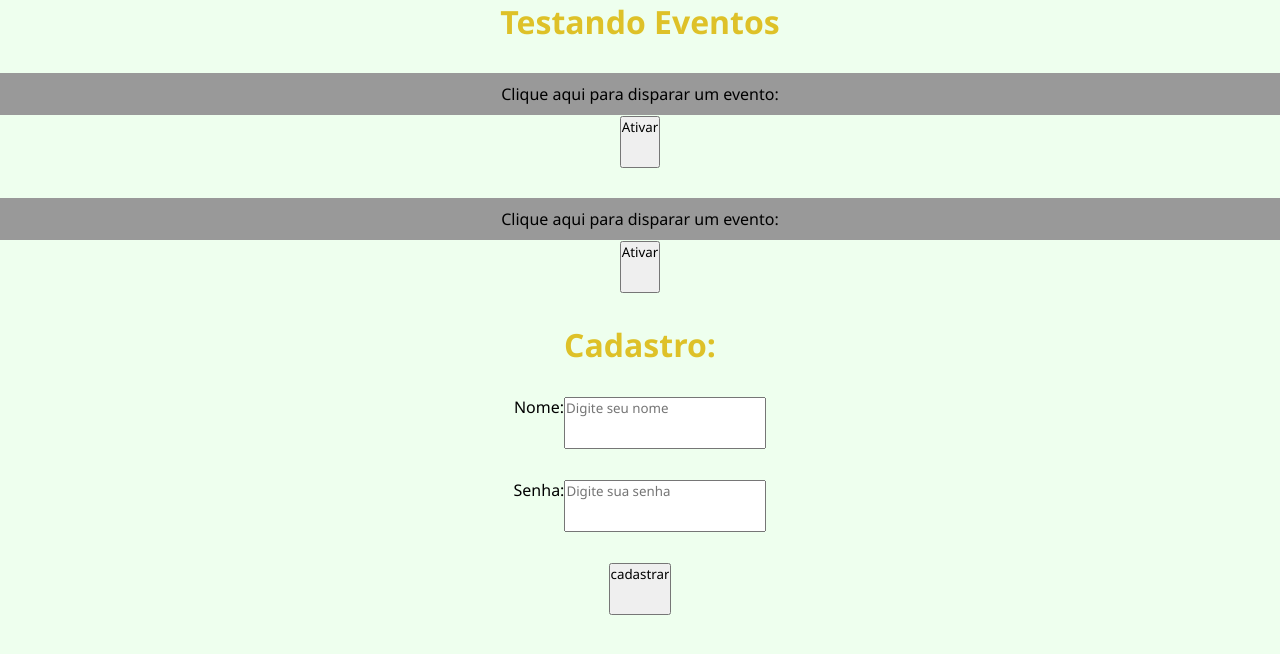
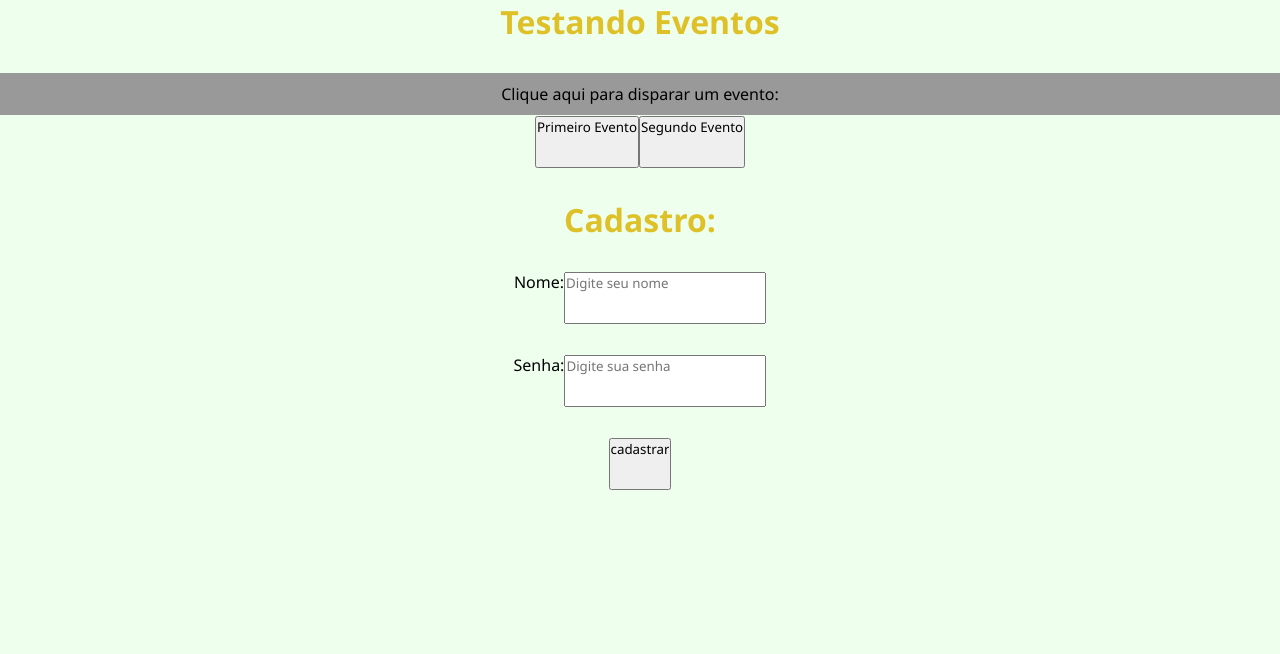
Before and after one commit to giovanep4mg/React_1_projeto, a React (Create React App) app: page / in a window 1280 px wide. Shown: the top 654 px of the page. Built offline with nearby package versions, Linux system fonts and the light colour scheme.

Commit message:
atualizando depois da aula11

```diff
--- a/src/App.js
+++ b/src/App.js
@@ -11,8 +11,7 @@
 
         <h1>Testando Eventos</h1>
 
-        <Evento numero="1"/>
-        <Evento numero="2"/>
+        <Evento/>
 
         <Form/>
 
--- a/src/components/Evento.js
+++ b/src/components/Evento.js
@@ -1,16 +1,21 @@
+import Button from './evento/Button';
 
-
-function Evento({numero}){
+function Evento(){
 
     function meuEvento(){
 
-        console.log(`Opa!Fui ativado número: ${numero}`);
+        console.log("Ativando primeiro evento! ");
+    }
+
+    function segundoEvento(){
+        console.log("Ativando segundo evento! ")
     }
 
     return(
         <div>
             <p>Clique aqui para disparar um evento:</p>
-            <button onClick={meuEvento}> Ativar </button>
+            <Button event={meuEvento} text="Primeiro Evento" />
+            <Button event={segundoEvento} text="Segundo Evento" />
         </div>
     )
 }
--- /dev/null
+++ b/src/components/evento/Button.js
@@ -0,0 +1,8 @@
+
+
+
+function Button(props){
+
+    return <button onClick={props.event}>{props.text}</button>
+}
+export default Button;
```
